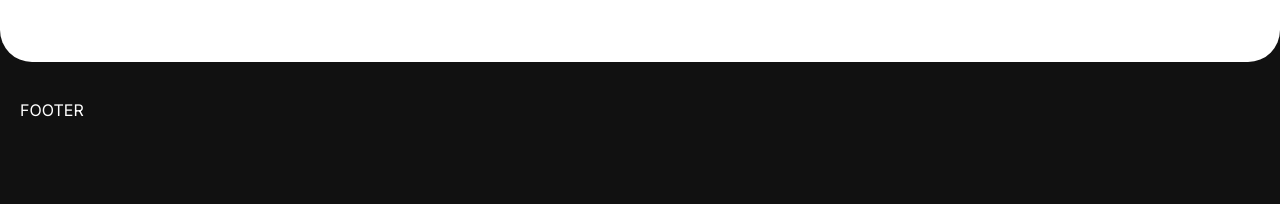
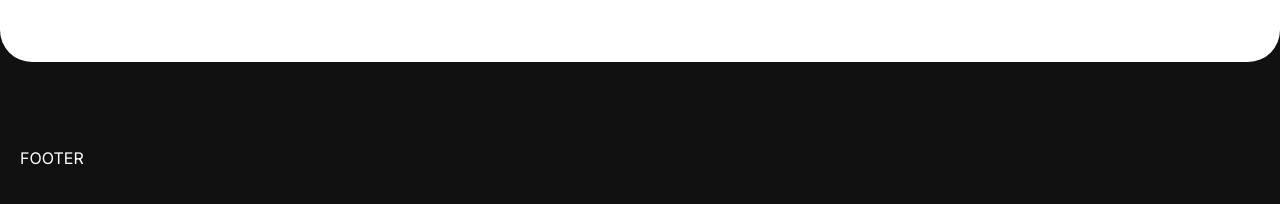
Before and after one commit to JoonsubHwang/esthers-la, a React (Create React App) app: page /characters/1 in a window 1280 px wide. Shown: the part 1254-1458 px from the top of the page. Built offline with nearby package versions, Linux system fonts and the light colour scheme.

Commit message:
Increased padding-top of #footer

```diff
--- a/src/Footer/Footer.sass
+++ b/src/Footer/Footer.sass
@@ -3,5 +3,4 @@
 
 
 #footer
-    padding: $large-padding $medium-padding
-    padding-bottom: $header-height + $large-padding
+    padding: 5rem $medium-padding ($header-height + $large-padding)
```
